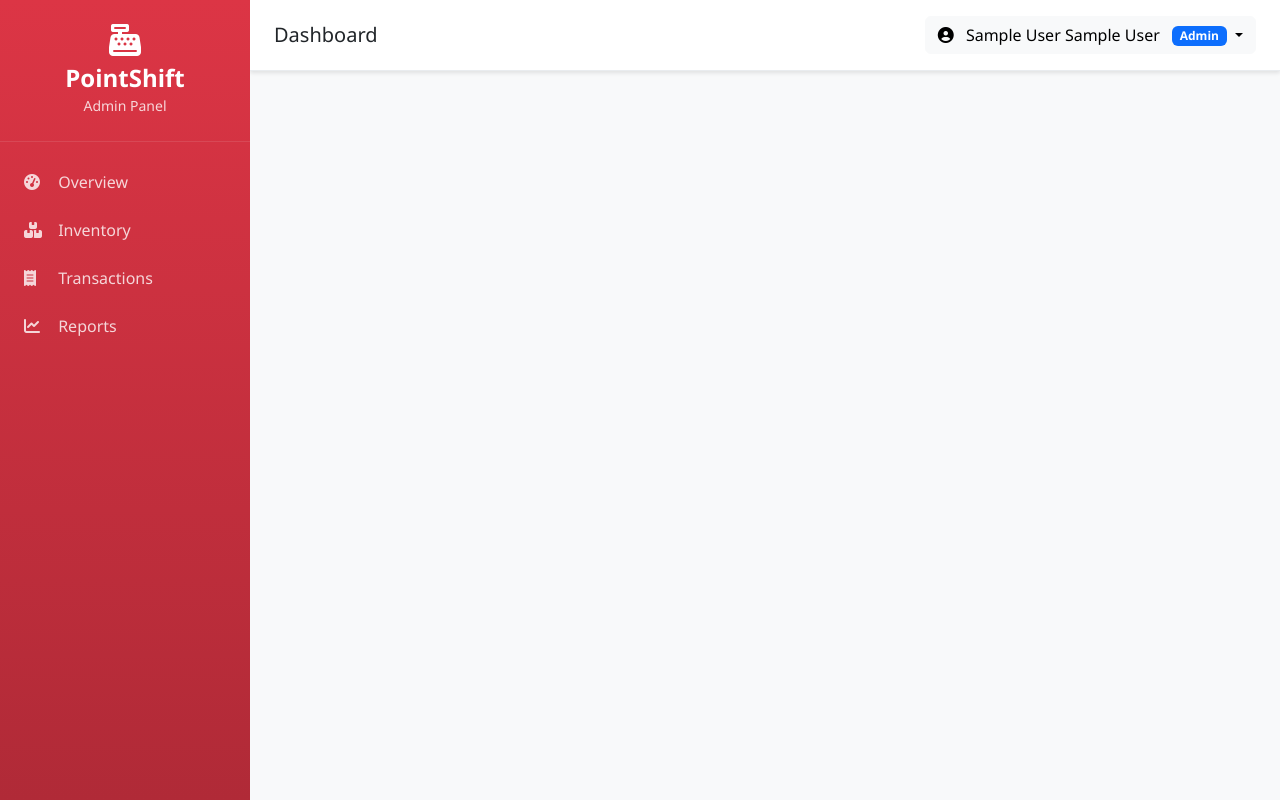
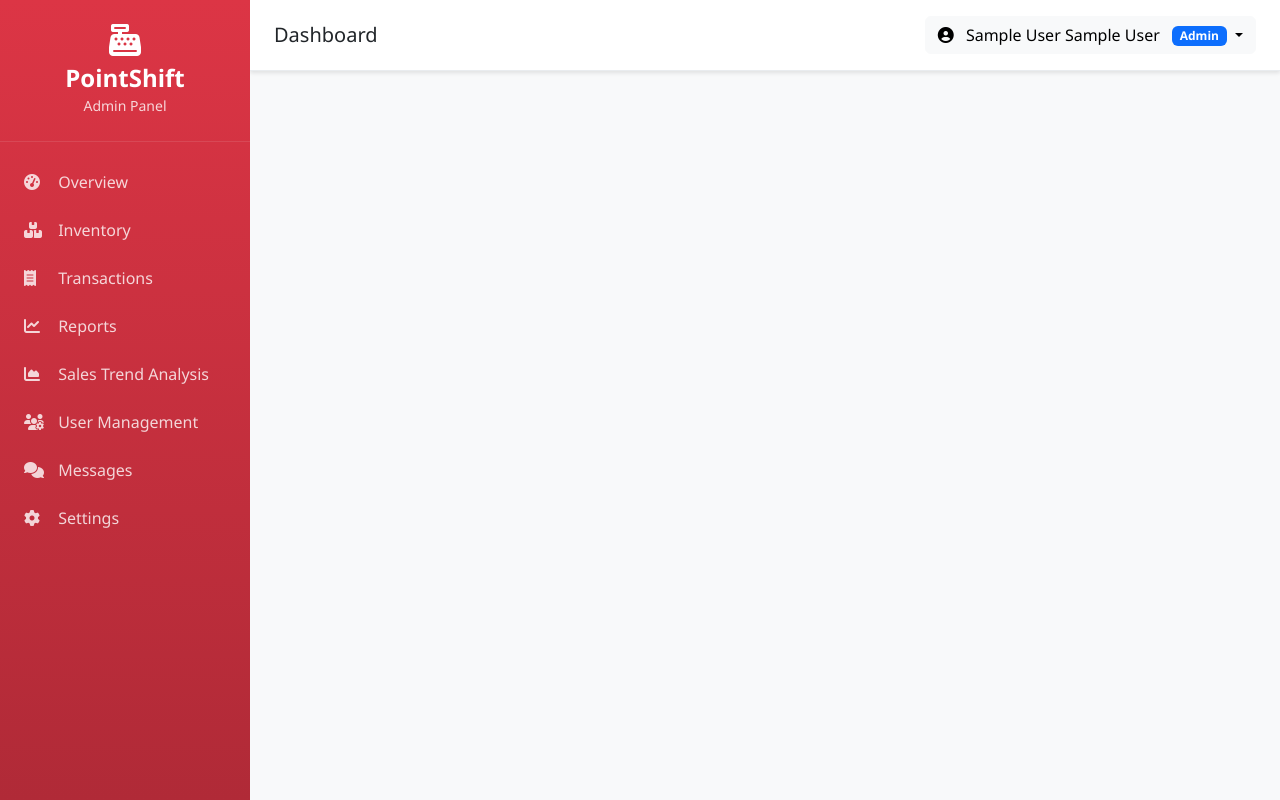
Before and after one commit to LeeDev428/point-shift_pos-system, a PHP site: page /point-shift_pos-system/layout.php in a window 1280 px wide. Run offline with PHP 8.4, Linux system fonts and the light colour scheme; the visitor is signed in with stand-in values (Sample User, id 1); tables that the repository leaves empty hold one stand-in row (values such as "Sample post").

Commit message:
Update layout.php

```diff
--- a/layout.php
+++ b/layout.php
@@ -181,12 +181,40 @@ requireLogin();
                 </li>
 
                 <?php if (isAdmin()): ?>
-                <!-- <li class="nav-item">
+                <li class="nav-item">
+                    <a class="nav-link <?php echo basename($_SERVER['PHP_SELF']) == 'sales_trend_analysis.php' ? 'active' : ''; ?>" href="sales_trend_analysis.php">
+                        <i class="fas fa-chart-area"></i>
+                        Sales Trend Analysis
+                    </a>
+                </li>
+
+                <li class="nav-item">
                     <a class="nav-link <?php echo basename($_SERVER['PHP_SELF']) == 'user_management.php' ? 'active' : ''; ?>" href="user_management.php">
-                        <i class="fas fa-users"></i>
+                        <i class="fas fa-users-cog"></i>
                         User Management
                     </a>
-                </li> -->
+                </li>
+
+                <li class="nav-item">
+                    <a class="nav-link <?php echo basename($_SERVER['PHP_SELF']) == 'messages.php' ? 'active' : ''; ?>" href="messages.php">
+                        <i class="fas fa-comments"></i>
+                        Messages
+                        <?php
+                        // Show unread message count
+                        $unread_query = $conn->query("SELECT COUNT(*) as count FROM messages WHERE recipient_id = {$_SESSION['user_id']} AND is_read = 0");
+                        $unread = $unread_query->fetch_assoc()['count'];
+                        if ($unread > 0): ?>
+                            <span class="badge bg-warning text-dark ms-2"><?php echo $unread; ?></span>
+                        <?php endif; ?>
+                    </a>
+                </li>
+
+                <li class="nav-item">
+                    <a class="nav-link <?php echo basename($_SERVER['PHP_SELF']) == 'settings.php' ? 'active' : ''; ?>" href="settings.php">
+                        <i class="fas fa-cog"></i>
+                        Settings
+                    </a>
+                </li>
                 <?php endif; ?>
             </ul>
         </nav>
```
